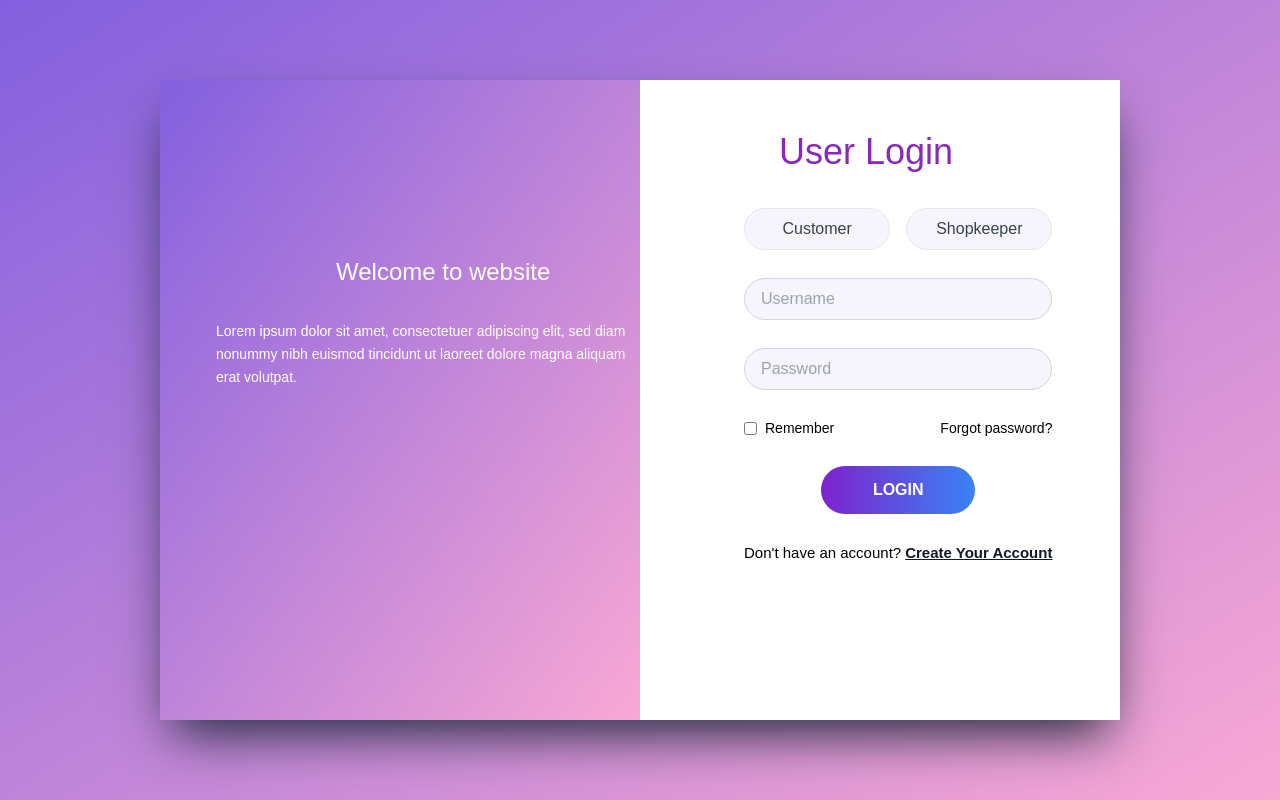
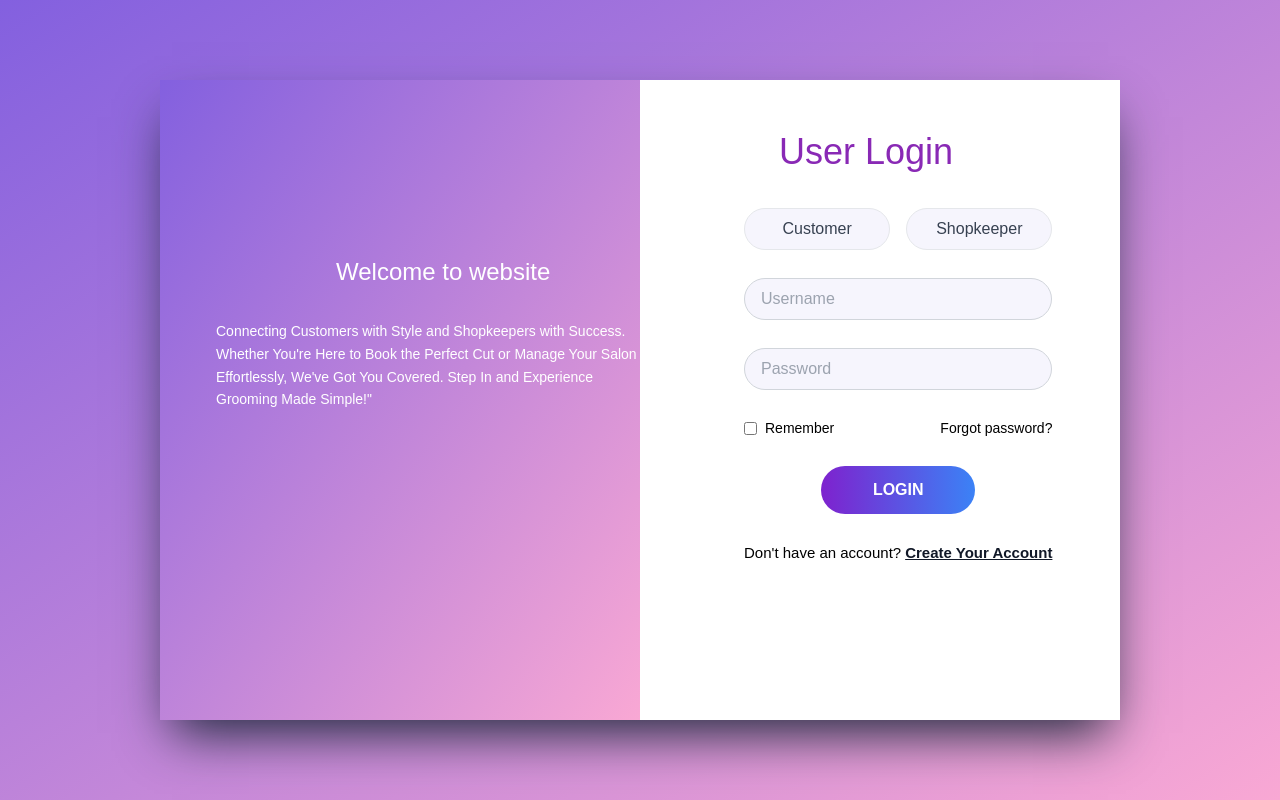
Before and after one commit to gauravsahu9668/AuraCuts, a React (Vite) app in the folder frontend/: page /login in a window 1280 px wide. Built offline with nearby package versions, Linux system fonts and the light colour scheme; a web font is replaced by a local one.

Commit message:
frontend completed

```diff
--- a/frontend/src/components/Login.tsx
+++ b/frontend/src/components/Login.tsx
@@ -17,8 +17,8 @@ const Login=()=>{
             <div className=" p-20 h-full absolute left-0 w-2/4 px-36 bg-gradient-to-br  from-[#8360df] to-pink-300 text-white hover:cursor-default">
                 <h1 className="text-2xl absolute w-fit left-44 mt-24 font-display font-medium">Welcome to website</h1>
                 <p className="text-sm absolute w-fit left-14 mt-40 leading-relaxed text-start ">
-                  Lorem ipsum dolor sit amet, consectetuer adipiscing elit, sed diam
-                  nonummy nibh euismod tincidunt ut laoreet dolore magna aliquam erat volutpat.
+                Connecting Customers with Style and Shopkeepers with Success. Whether You're Here to Book the Perfect Cut or Manage Your Salon Effortlessly,
+                We've Got You Covered. Step In and Experience Grooming Made Simple!"
                 </p>
             </div>
 
--- a/frontend/src/components/SignUp.tsx
+++ b/frontend/src/components/SignUp.tsx
@@ -14,8 +14,7 @@ const SignUp = () => {
             <div className=" p-20 h-full absolute left-0 w-2/4 px-36 bg-gradient-to-br  from-[#8360df] to-pink-300 text-white hover:cursor-default">
                 <h1 className="text-2xl absolute w-fit left-44 mt-24 font-display font-medium">Welcome to website</h1>
                 <p className="text-sm absolute w-fit left-14 mt-40 leading-relaxed text-start ">
-                  Lorem ipsum dolor sit amet, consectetuer adipiscing elit, sed diam
-                  nonummy nibh euismod tincidunt ut laoreet dolore magna aliquam erat volutpat.
+                Connecting Customers with Style and Shopkeepers with Success. Whether You're Here to Book the Perfect Cut or Manage Your Salon Effortlessly, We've Got You Covered. Step In and Experience Grooming Made Simple!"
                 </p>
             </div>
             {/*sign up section */}
```
